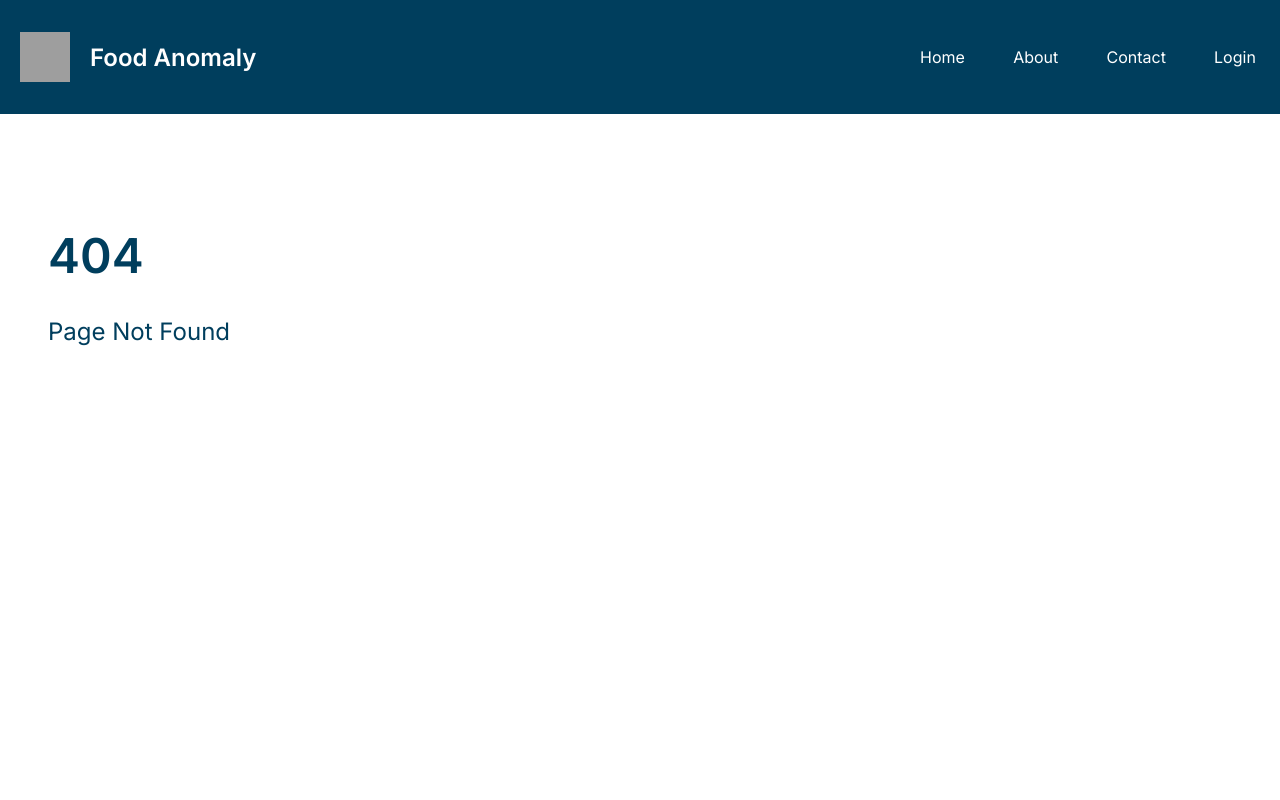
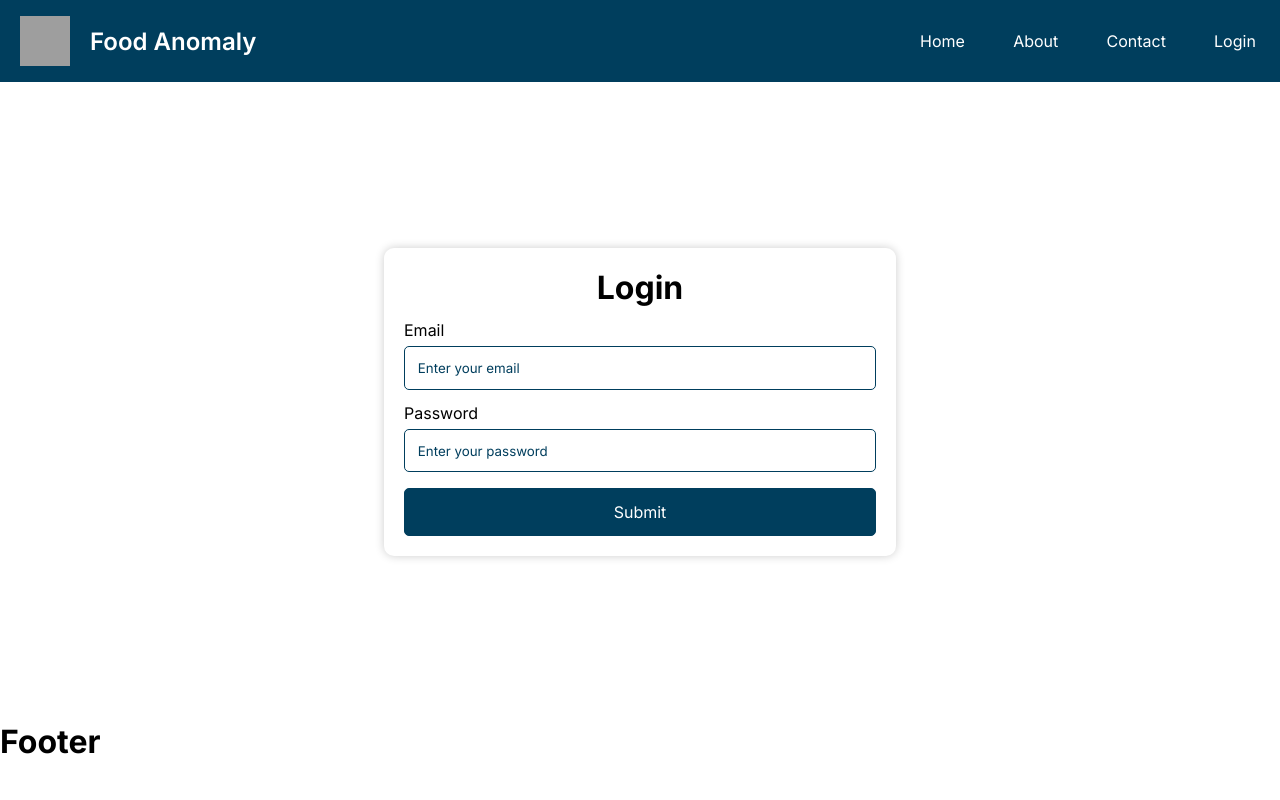
Before and after one commit to labheshwar/namaste-react-food-delivery-app, a React (Vite) app: page /login in a window 1280 px wide. Before the commit this address had no page. Shown: the top 800 px of the page. Built offline with nearby package versions, Linux system fonts and the light colour scheme; grey boxes are pictures that could not be loaded.

Commit message:
Completed Login Page UI using Formik

```diff
--- a/package.json
+++ b/package.json
@@ -10,6 +10,7 @@
   "author": "Labheshwar",
   "license": "ISC",
   "dependencies": {
+    "formik": "^2.2.9",
     "parcel": "^2.8.3",
     "react": "^18.2.0",
     "react-dom": "^18.2.0",
--- a/src/App.js
+++ b/src/App.js
@@ -8,6 +8,7 @@ import Footer from './Footer';
 import Error from './Error';
 import About from './About/About';
 import Contacts from './Contact/Contact';
+import Login from './Authentication/Login';
 import RestaurantDetails from './RestaurantInfo/RestaurantDetails';
 
 const App = () => {
@@ -38,6 +39,10 @@ const router = createBrowserRouter([
         element: <Contacts />,
       },
       {
+        path: '/login',
+        element: <Login />,
+      },
+      {
         path: 'restaurant/:id',
         element: <RestaurantDetails />,
       },
--- /dev/null
+++ b/src/Authentication/Login.js
@@ -0,0 +1,70 @@
+import React from 'react';
+import { Formik, Form, Field, ErrorMessage, useFormik } from 'formik';
+
+const formValidator = (values) => {
+  const errors = {};
+  if (!values.email) {
+    errors.email = 'Required';
+  } else if (!/^[A-Z0-9._%+-]+@[A-Z0-9.-]+\.[A-Z]{2,}$/i.test(values.email)) {
+    errors.email = 'Invalid email address';
+  }
+
+  if (!values.password) {
+    errors.password = 'Required';
+  } else if (values.password.length < 8) {
+    errors.password = 'Password must be at least 8 characters';
+  }
+  return errors;
+};
+
+const Login = () => {
+  const formik = useFormik({
+    initialValues: {
+      email: '',
+      password: '',
+    },
+    validate: formValidator,
+    onSubmit: (values) => {
+      alert(`You are logged in as: ${values.email}`);
+    },
+  });
+
+  return (
+    <div className='login-page'>
+      <div className='login-form-container'>
+        <h1>Login</h1>
+        <form className='login-form' onSubmit={formik.handleSubmit}>
+          <label htmlFor='email'>Email</label>
+          <input
+            id='email'
+            name='email'
+            type='email'
+            placeholder='Enter your email'
+            onChange={formik.handleChange}
+            onBlur={formik.handleBlur}
+            value={formik.values.email}
+          />
+          {formik.touched.email && formik.errors.email ? (
+            <div className='formik-error'>{formik.errors.email}</div>
+          ) : null}
+          <label htmlFor='password'>Password</label>
+          <input
+            id='password'
+            name='password'
+            type='password'
+            placeholder='Enter your password'
+            onChange={formik.handleChange}
+            onBlur={formik.handleBlur}
+            value={formik.values.password}
+          />
+          {formik.touched.password && formik.errors.password ? (
+            <div className='formik-error'>{formik.errors.password}</div>
+          ) : null}
+          <button type='submit'>Submit</button>
+        </form>
+      </div>
+    </div>
+  );
+};
+
+export default Login;
--- a/src/style.css
+++ b/src/style.css
@@ -10,7 +10,7 @@
 .navbar {
   display: flex;
   align-items: center;
-  padding: 2rem 0;
+  padding: 1rem 0;
   background-color: #003e5d;
   color: white;
   justify-content: space-between;
@@ -432,3 +432,66 @@ main {
   display: flex;
   justify-content: space-between;
 }
+
+/* Login Page */
+
+.login-page {
+  display: flex;
+  justify-content: center;
+  align-items: center;
+  height: 80vh;
+}
+
+.login-form-container {
+  width: 40%;
+  border-radius: 10px;
+  box-shadow: 0px 0px 10px rgba(0, 0, 0, 0.2);
+  padding: 20px;
+}
+
+.login-form {
+  display: flex;
+  flex-direction: column;
+}
+
+.login-form-container h1 {
+  text-align: center;
+}
+
+.login-form label {
+  font-size: 1rem;
+  margin: 0.8rem 0 0.4rem 0;
+}
+
+.login-form input {
+  padding: 0.8rem;
+  border-radius: 5px;
+  border: 1px solid #003e5d;
+}
+
+.login-form input:hover {
+  border: 1px solid #003e5d;
+  box-shadow: 0px 0px 10px rgba(0, 0, 0, 0.2);
+}
+
+.login-form input::placeholder {
+  color: #003e5d;
+}
+
+.formik-error {
+  color: red;
+  font-size: 0.8rem;
+  margin: 0.3rem 0;
+  float: right;
+}
+
+.login-form button {
+  margin-top: 1rem;
+  padding: 0.8rem;
+  border-radius: 5px;
+  border: 1px solid #003e5d;
+  background-color: #003e5d;
+  color: #fff;
+  font-size: 1rem;
+  cursor: pointer;
+}
```
Also changed, not shown: 1 other file (tests, documents, lock files or other folders).
